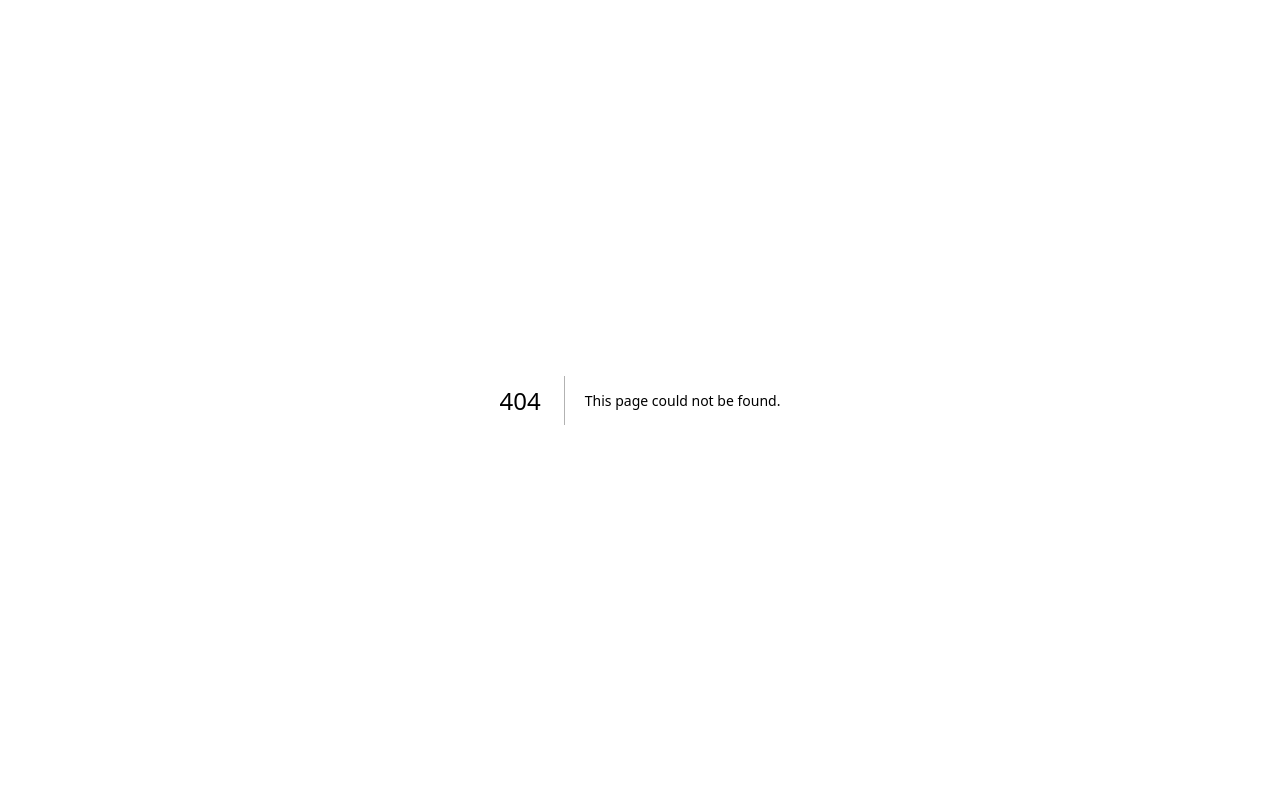
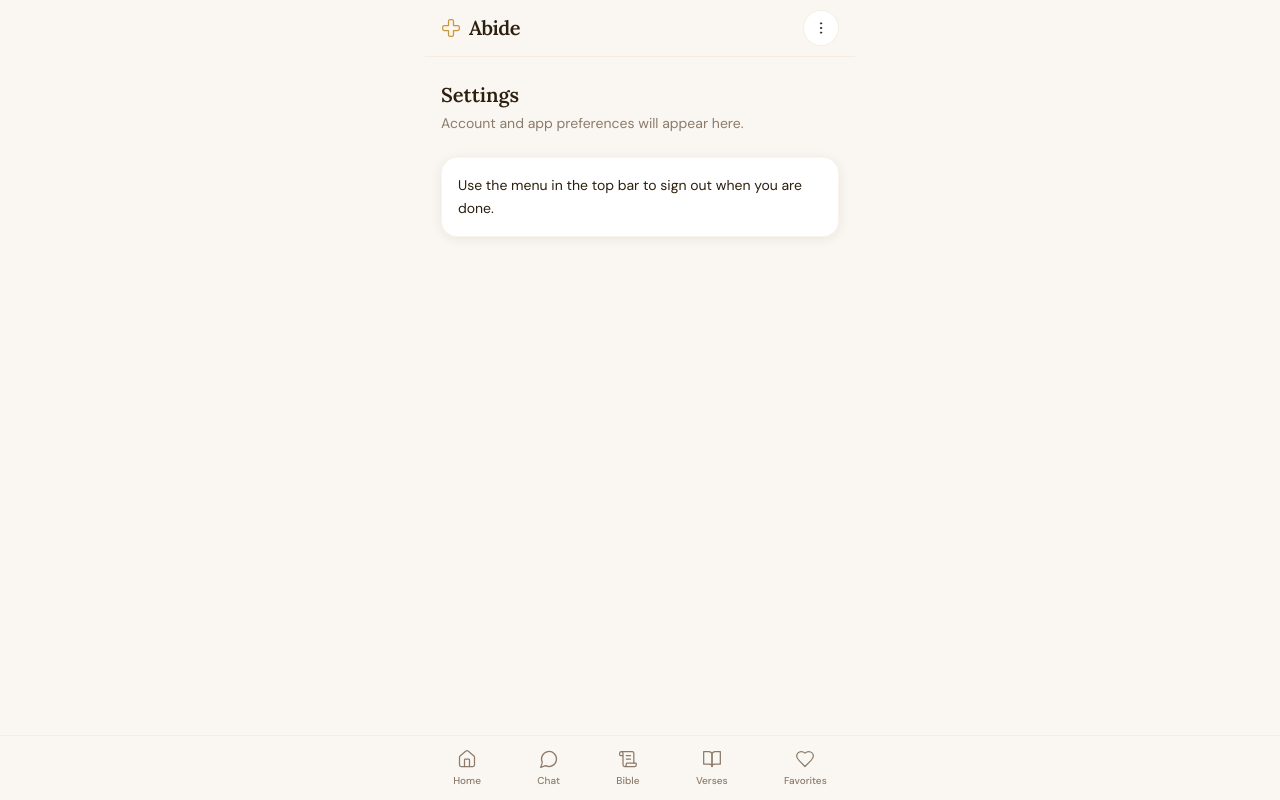
Before and after one commit to James54-cmd/abide, a Next.js app: page /settings in a window 1280 px wide. Before the commit this address had no page. Built offline with nearby package versions, Linux system fonts and the light colour scheme.

Commit message:
fix: logout ui

```diff
--- /dev/null
+++ b/app/(app)/settings/page.tsx
@@ -0,0 +1,25 @@
+"use client";
+
+import PageTransition from "@/components/PageTransition";
+
+export default function SettingsPage() {
+  return (
+    <PageTransition>
+      <div className="px-4 pt-6 pb-8 space-y-6">
+        <div>
+          <h2 className="text-xl font-serif font-semibold text-ink dark:text-parchment">
+            Settings
+          </h2>
+          <p className="text-sm text-muted mt-1">
+            Account and app preferences will appear here.
+          </p>
+        </div>
+        <div className="rounded-2xl border border-gold/10 bg-white dark:bg-dark-card p-4 shadow-warm">
+          <p className="text-sm text-ink dark:text-parchment leading-relaxed">
+            Use the menu in the top bar to sign out when you are done.
+          </p>
+        </div>
+      </div>
+    </PageTransition>
+  );
+}
--- a/components/TopBar.tsx
+++ b/components/TopBar.tsx
@@ -1,11 +1,20 @@
 "use client";
 
 import { useEffect, useState } from "react";
-import { Cross, Menu, X } from "lucide-react";
+import { Cross, Menu, MoreVertical, X } from "lucide-react";
+import Link from "next/link";
 import { usePathname, useRouter } from "next/navigation";
 import { getSupabaseBrowserClient } from "@/lib/supabase";
 import { Button } from "@/components/ui/button";
+import {
+  DropdownMenu,
+  DropdownMenuContent,
+  DropdownMenuItem,
+  DropdownMenuSeparator,
+  DropdownMenuTrigger,
+} from "@/components/ui/dropdown-menu";
 import { cn } from "@/lib/utils";
+
 
 type BibleHeaderState = {
   chapterLabel: string;
@@ -92,16 +101,41 @@ export default function TopBar() {
 
   return (
     <header className="sticky top-0 z-50 bg-parchment/90 dark:bg-dark-bg/90 backdrop-blur-md border-b border-gold/10">
-      <div className="flex items-center justify-between h-14 px-4">
-        <div className="flex items-center gap-2">
-          <Cross className="w-5 h-5 text-gold" strokeWidth={1.5} />
-          <h1 className="text-xl font-serif font-semibold text-ink dark:text-parchment tracking-tight">
+      <div className="flex items-center justify-between gap-2 h-14 px-4 min-h-14">
+        <Link
+          href="/"
+          className="flex items-center gap-2 min-w-0 flex-1 rounded-lg -ml-1 pl-1 pr-2 py-1 hover:bg-gold/5 transition-colors"
+        >
+          <Cross className="w-5 h-5 text-gold flex-shrink-0" strokeWidth={1.5} aria-hidden />
+          <span className="text-xl font-serif font-semibold text-ink dark:text-parchment tracking-tight">
             Abide
-          </h1>
-        </div>
-        <Button variant="outline" size="sm" onClick={handleLogout}>
-          Logout
-        </Button>
+          </span>
+        </Link>
+        <DropdownMenu>
+          <DropdownMenuTrigger asChild>
+            <Button
+              type="button"
+              variant="outline"
+              size="icon"
+              className="h-9 w-9 rounded-full border-gold/15 flex-shrink-0"
+              aria-label="Open menu"
+            >
+              <MoreVertical className="h-4 w-4 text-ink dark:text-parchment" strokeWidth={1.5} />
+            </Button>
+          </DropdownMenuTrigger>
+          <DropdownMenuContent align="end" className="w-48">
+            <DropdownMenuItem asChild className="cursor-pointer">
+              <Link href="/settings">Settings</Link>
+            </DropdownMenuItem>
+            <DropdownMenuSeparator />
+            <DropdownMenuItem
+              className="cursor-pointer text-red-600 focus:bg-red-500/10 focus:text-red-600 dark:focus:text-red-500"
+              onClick={() => void handleLogout()}
+            >
+              Log out
+            </DropdownMenuItem>
+          </DropdownMenuContent>
+        </DropdownMenu>
       </div>
       {isBiblePage ? (
         <div className="bg-parchment/95 dark:bg-dark-bg/95 backdrop-blur-sm border-t border-gold/10 px-4 py-3 flex items-center justify-between">
--- a/components/ui/dropdown-menu.tsx
+++ b/components/ui/dropdown-menu.tsx
@@ -50,6 +50,36 @@ const DropdownMenuRadioItem = React.forwardRef<
 ));
 DropdownMenuRadioItem.displayName = DropdownMenuPrimitive.RadioItem.displayName;
 
+const DropdownMenuItem = React.forwardRef<
+  React.ElementRef<typeof DropdownMenuPrimitive.Item>,
+  React.ComponentPropsWithoutRef<typeof DropdownMenuPrimitive.Item> & {
+    inset?: boolean;
+  }
+>(({ className, inset, ...props }, ref) => (
+  <DropdownMenuPrimitive.Item
+    ref={ref}
+    className={cn(
+      "relative flex cursor-default select-none items-center rounded-md px-2 py-2 text-sm outline-none transition-colors focus:bg-gold/10 data-[disabled]:pointer-events-none data-[disabled]:opacity-50",
+      inset && "pl-8",
+      className
+    )}
+    {...props}
+  />
+));
+DropdownMenuItem.displayName = DropdownMenuPrimitive.Item.displayName;
+
+const DropdownMenuSeparator = React.forwardRef<
+  React.ElementRef<typeof DropdownMenuPrimitive.Separator>,
+  React.ComponentPropsWithoutRef<typeof DropdownMenuPrimitive.Separator>
+>(({ className, ...props }, ref) => (
+  <DropdownMenuPrimitive.Separator
+    ref={ref}
+    className={cn("-mx-1 my-1 h-px bg-gold/10", className)}
+    {...props}
+  />
+));
+DropdownMenuSeparator.displayName = DropdownMenuPrimitive.Separator.displayName;
+
 function DropdownMenuSelect({
   value,
   onValueChange,
@@ -87,8 +117,10 @@ function DropdownMenuSelect({
 export {
   DropdownMenu,
   DropdownMenuContent,
+  DropdownMenuItem,
   DropdownMenuRadioGroup,
   DropdownMenuRadioItem,
   DropdownMenuSelect,
+  DropdownMenuSeparator,
   DropdownMenuTrigger,
 };
```
